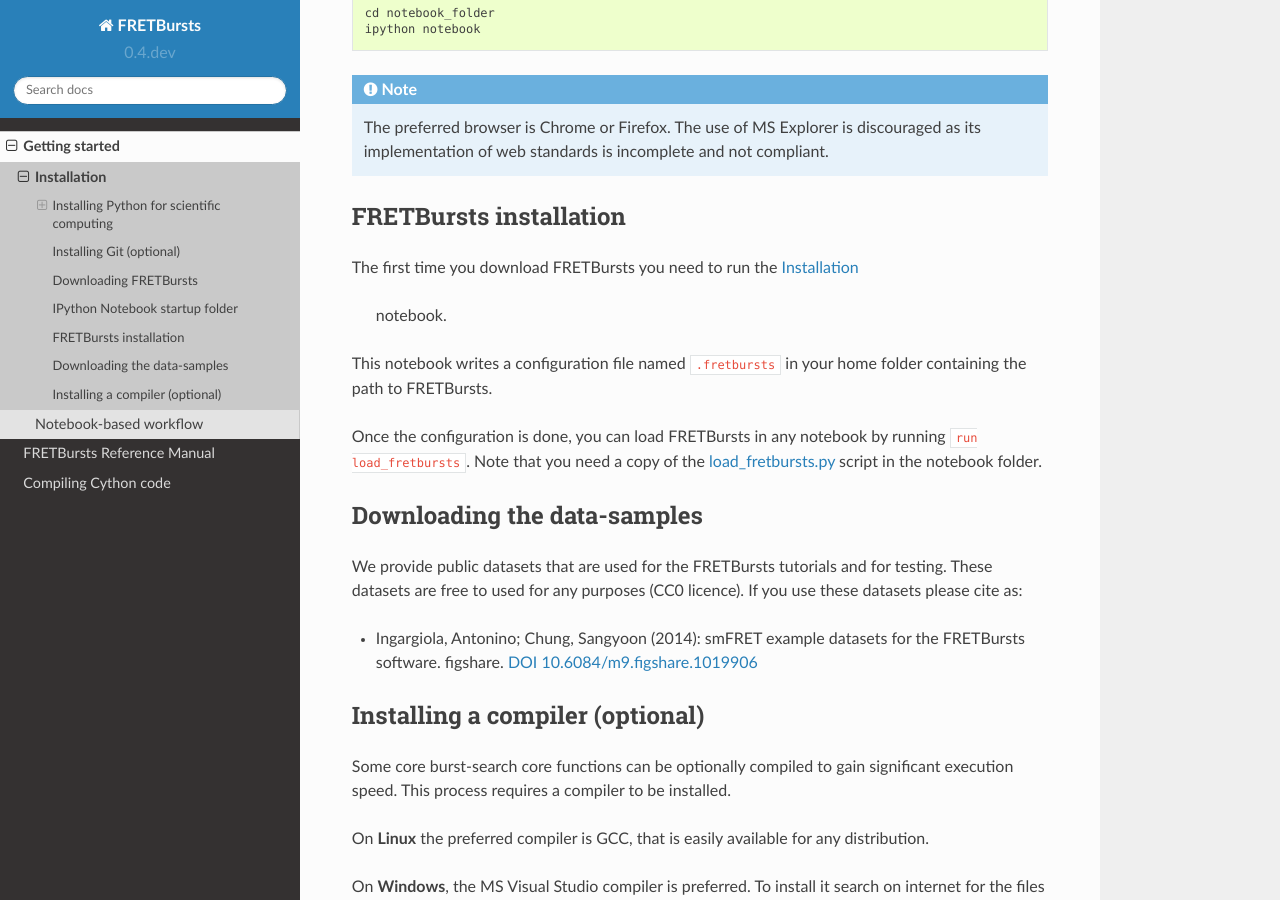
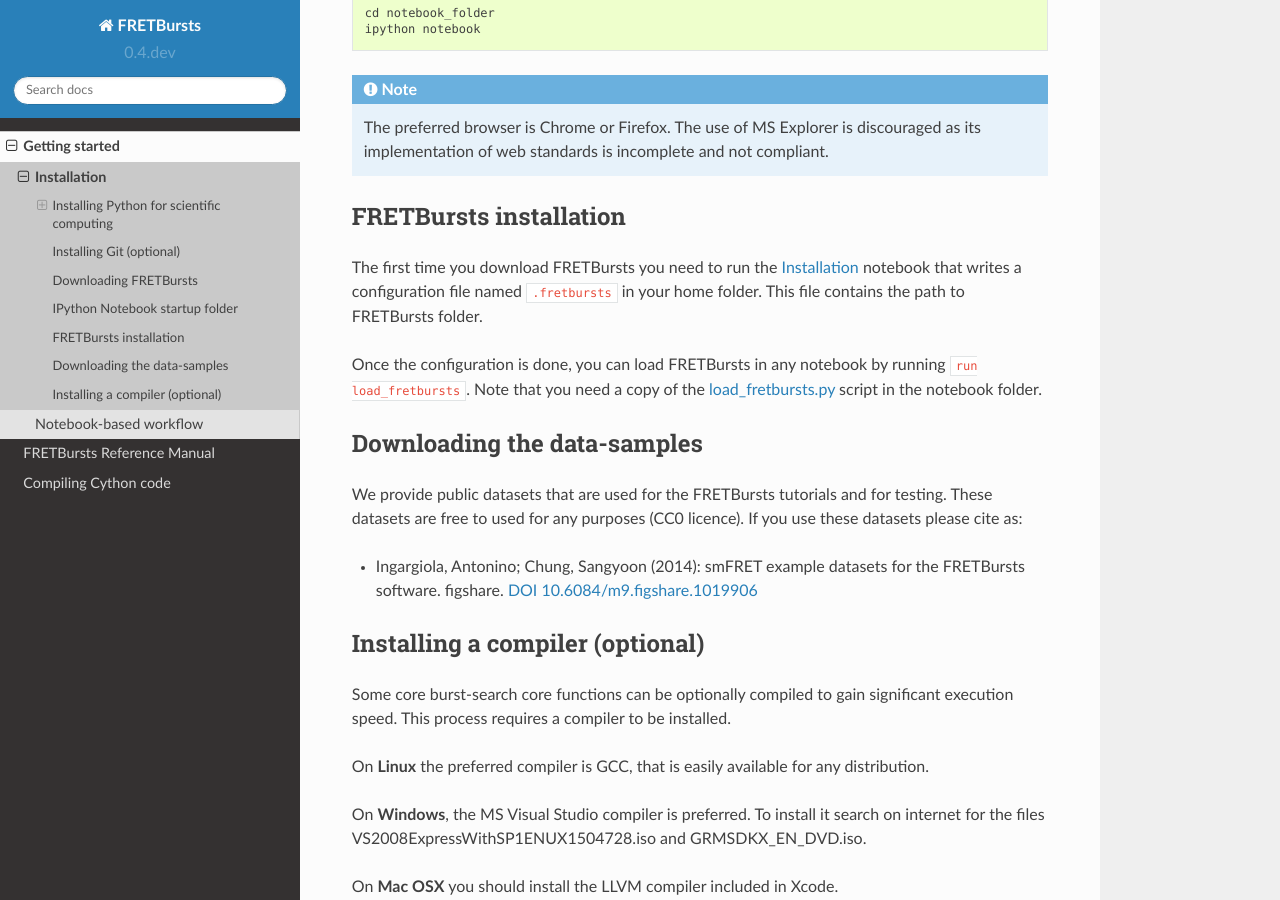
Before and after one commit to tritemio/FRETBursts, a Sphinx documentation site: the page built from docs/source/installation.rst, in a window 1280 px wide and 900 px high, scrolled down 1877 px. Built offline with Sphinx 7.4.7 and the Read the Docs theme 2.0.0, drawn with Linux system fonts in a browser that asks for light colours.

Commit message:
Docs: minor fix

```diff
--- a/docs/source/installation.rst
+++ b/docs/source/installation.rst
@@ -111,10 +111,9 @@
 
 The first time you download FRETBursts you need to run the
 `Installation <http://nbviewer.ipython.org/github/tritemio/FRETBursts/blob/master/notebooks/Installation.ipynb>`_
- notebook.
-This notebook
-writes a configuration file named `.fretbursts` in your home folder
-containing the path to FRETBursts.
+notebook that
+writes a configuration file named `.fretbursts` in your home folder.
+This file contains the path to FRETBursts folder.
 
 Once the configuration is done, you can load FRETBursts in any notebook
 by running `run load_fretbursts`. Note that you need a copy of the
```
